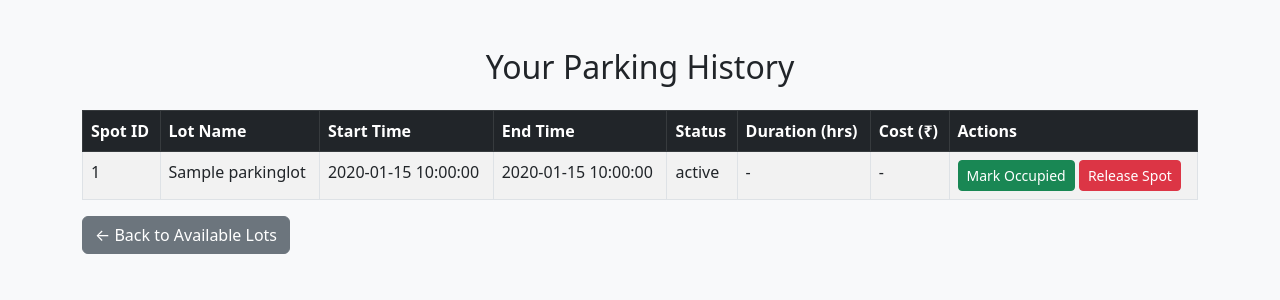
After one commit to 23f2002761/vehicle-parking-app-mad1, a Flask app: page /user/parking_history in a window 1280 px wide. The commit adds this page. Shown: the top 300 px of the page. Run offline with Flask 3, Linux system fonts and the light colour scheme; the visitor is signed in with stand-in values (Sample User, id 1); tables that the repository leaves empty hold one stand-in row (values such as "Sample post").

Commit message:
Milestone-VP User-Dashboard-Management

```diff
--- a/app/models.py
+++ b/app/models.py
@@ -26,7 +26,7 @@ class Parkingspot(db.Model):
     lot_id=db.Column(db.Integer,db.ForeignKey('parkinglot.id'),nullable=False)
     status = db.Column(db.String(1), default='A')
 
-    reservation = db.relationship('Reservation', backref='spot', uselist=False)
+    reservations = db.relationship('Reservation', backref='spot', lazy=True)
 
 
 class Reservation(db.Model):
@@ -35,4 +35,5 @@ class Reservation(db.Model):
     user_id = db.Column(db.Integer, db.ForeignKey('user.id'), nullable=False)
     start_time = db.Column(db.DateTime, default=datetime.utcnow,nullable=False)
     end_time = db.Column(db.DateTime)
+    status = db.Column(db.String(20), default='active')
     cost = db.Column(db.Float)
--- /dev/null
+++ b/app/routes/user_routes.py
@@ -0,0 +1,137 @@
+from flask import Blueprint, render_template, session, flash, redirect, url_for
+from app.models import Parkinglot, Parkingspot, Reservation, User, db
+from datetime import datetime
+
+user_bp = Blueprint('user', __name__)
+
+@user_bp.route('/user/view_lots')
+def view_lots():
+    lots = Parkinglot.query.all()
+    lot_data = []
+    for lot in lots:
+        total_spots = lot.max_spots
+        available_spots = sum(1 for spot in lot.spots if spot.status == 'A')
+        lot_data.append({
+            'id': lot.id,
+            'location_name': lot.location_name,
+            'address': lot.address,
+            'price_per_hour': lot.price_per_hour,
+            'available_spots': available_spots,
+            'total_spots': total_spots
+        })
+    return render_template('user_view_lots.html', lots=lot_data)
+
+@user_bp.route('/user/reserve_spot/<int:lot_id>', methods=['POST'])
+def reserve_spot(lot_id):
+    user_id = session.get('user_id')
+    if not user_id:
+        flash("Please log in to reserve a parking spot.")
+        return redirect(url_for('authentication.login'))
+
+    user = User.query.get(user_id)
+    if not user:
+        flash("User not found.")
+        return redirect(url_for('authentication.login'))
+
+    active_res = Reservation.query.filter_by(user_id=user.id, status='active').first()
+    if active_res:
+        flash("You already have an active reservation.")
+        return redirect(url_for('user.view_lots'))
+
+    available_spot = Parkingspot.query.filter_by(lot_id=lot_id, status='A').first()
+    if not available_spot:
+        flash("Sorry, no available spots in this lot right now.")
+        return redirect(url_for('user.view_lots'))
+
+    available_spot.status = 'O'
+    db.session.add(available_spot)
+
+    reservation = Reservation(
+        user_id=user.id,
+        spot_id=available_spot.id,
+        start_time=datetime.utcnow(),
+        status='active'
+    )
+    db.session.add(reservation)
+    db.session.commit()
+
+    flash(f"Spot {available_spot.id} reserved successfully at lot '{available_spot.lot.location_name}'!")
+    return redirect(url_for('user.parking_history'))
+
+@user_bp.route('/user/occupy_spot/<int:reservation_id>', methods=['POST'])
+def occupy_spot(reservation_id):
+    user_id = session.get('user_id')
+    if not user_id:
+        flash("Please log in.")
+        return redirect(url_for('authentication.login'))
+
+    reservation = Reservation.query.filter_by(id=reservation_id, user_id=user_id).first()
+    if not reservation:
+        flash("Reservation not found.")
+        return redirect(url_for('user.parking_history'))
+
+    if reservation.status != 'active':
+        flash("Cannot occupy a reservation that is not active.")
+        return redirect(url_for('user.parking_history'))
+
+    # Update start_time to now if you want
+    reservation.start_time = datetime.utcnow()
+    db.session.commit()
+
+    flash("Spot occupied. Happy parking!")
+    return redirect(url_for('user.parking_history'))
+
+@user_bp.route('/user/parking_history')
+def parking_history():
+    user_id = session.get('user_id')
+    if not user_id:
+        flash("Please log in to view your parking history.")
+        return redirect(url_for('authentication.login'))
+
+    reservations = Reservation.query.filter_by(user_id=user_id).order_by(Reservation.start_time.desc()).all()
+
+    history = []
+    for res in reservations:
+        duration = None
+        cost = None
+        if res.end_time:
+            delta = res.end_time - res.start_time
+            duration = round(delta.total_seconds() / 3600, 2)  # in hours
+            cost = round(duration * res.spot.lot.price_per_hour, 2)
+
+        history.append({
+            'reservation': res,
+            'duration': duration,
+            'cost': cost
+        })
+
+    return render_template('parking_history.html', history=history)
+
+@user_bp.route('/user/release_spot/<int:reservation_id>', methods=['POST'])
+def release_spot(reservation_id):
+    user_id = session.get('user_id')
+    if not user_id:
+        flash("Please log in.")
+        return redirect(url_for('authentication.login'))
+
+    reservation = Reservation.query.filter_by(id=reservation_id, user_id=user_id).first()
+    if not reservation:
+        flash("Reservation not found.")
+        return redirect(url_for('user.parking_history'))
+
+    if reservation.status != 'active':
+        flash("This reservation is already completed.")
+        return redirect(url_for('user.parking_history'))
+
+    # Set end time to now and change status
+    reservation.end_time = datetime.utcnow()
+    reservation.status = 'completed'
+
+    # Free up the parking spot
+    spot = reservation.spot
+    spot.status = 'A'
+
+    db.session.commit()
+
+    flash("Spot released successfully. Thank you!")
+    return redirect(url_for('user.parking_history'))
--- /dev/null
+++ b/app/templates/parking_history.html
@@ -0,0 +1,79 @@
+<!DOCTYPE html>
+<html lang="en">
+<head>
+  <meta charset="UTF-8" />
+  <title>Parking History</title>
+  <link href="https://cdn.jsdelivr.net/npm/bootstrap@5.3.0/dist/css/bootstrap.min.css" rel="stylesheet" />
+</head>
+<body class="bg-light">
+  <div class="container mt-5">
+    <h2 class="mb-4 text-center">Your Parking History</h2>
+
+    {% if history %}
+    <table class="table table-bordered table-striped">
+      <thead class="table-dark">
+        <tr>
+          <th>Spot ID</th>
+          <th>Lot Name</th>
+          <th>Start Time</th>
+          <th>End Time</th>
+          <th>Status</th>
+          <th>Duration (hrs)</th>
+          <th>Cost (₹)</th>
+          <th>Actions</th>
+        </tr>
+      </thead>
+      <tbody>
+        {% for entry in history %}
+        <tr>
+          <td>{{ entry.reservation.spot.id }}</td>
+          <td>{{ entry.reservation.spot.lot.location_name }}</td>
+          <td>{{ entry.reservation.start_time.strftime('%Y-%m-%d %H:%M:%S') }}</td>
+          <td>
+            {% if entry.reservation.end_time %}
+              {{ entry.reservation.end_time.strftime('%Y-%m-%d %H:%M:%S') }}
+            {% else %}
+              -
+            {% endif %}
+          </td>
+          <td>{{ entry.reservation.status }}</td>
+          <td>
+            {% if entry.duration %}
+              {{ entry.duration }}
+            {% else %}
+              -
+            {% endif %}
+          </td>
+          <td>
+            {% if entry.cost %}
+              ₹{{ entry.cost }}
+            {% else %}
+              -
+            {% endif %}
+          </td>
+          <td>
+            {% if entry.reservation.status == 'active' %}
+              <form action="{{ url_for('user.occupy_spot', reservation_id=entry.reservation.id) }}" method="POST" style="display:inline;">
+                <button type="submit" class="btn btn-success btn-sm">Mark Occupied</button>
+              </form>
+              <form action="{{ url_for('user.release_spot', reservation_id=entry.reservation.id) }}" method="POST" style="display:inline;">
+                <button type="submit" class="btn btn-danger btn-sm">Release Spot</button>
+              </form>
+            {% else %}
+              -
+            {% endif %}
+          </td>
+        </tr>
+        {% endfor %}
+      </tbody>
+    </table>
+
+    <div class="mb-3 text-start">
+  <a href="{{ url_for('user.view_lots') }}" class="btn btn-secondary">← Back to Available Lots</a>
+</div>
+    {% else %}
+      <p class="text-center">You have no parking reservations yet.</p>
+    {% endif %}
+  </div>
+</body>
+</html>
--- a/app/templates/user_dashboard.html
+++ b/app/templates/user_dashboard.html
@@ -8,5 +8,7 @@
 <body>
     <h2>Welcome to the User Dashboard</h2>
     <p>You are logged in as a user.</p>
+    <a href="{{ url_for('user.view_lots') }}" class="btn btn-primary mt-3">View Available Parking Lots</a>
+
 </body>
 </html>
```
Also changed, not shown: app/__init__.py (+18 -11 lines), app/templates/user_view_lots.html (added, +54 -0 lines), 1 other file.
